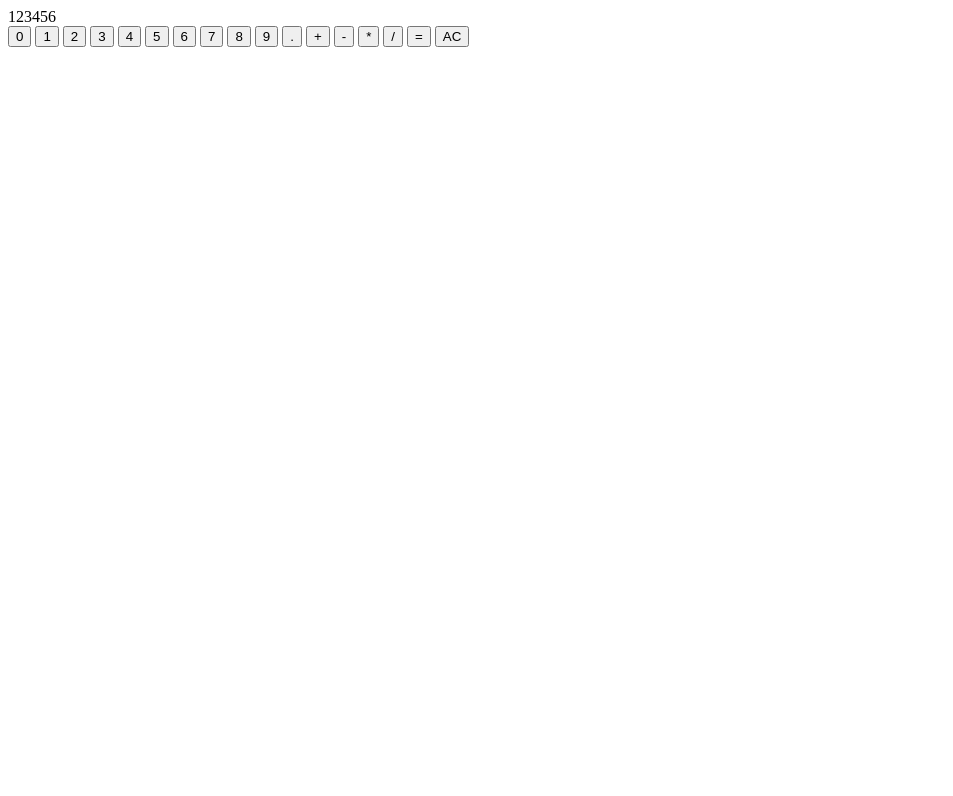
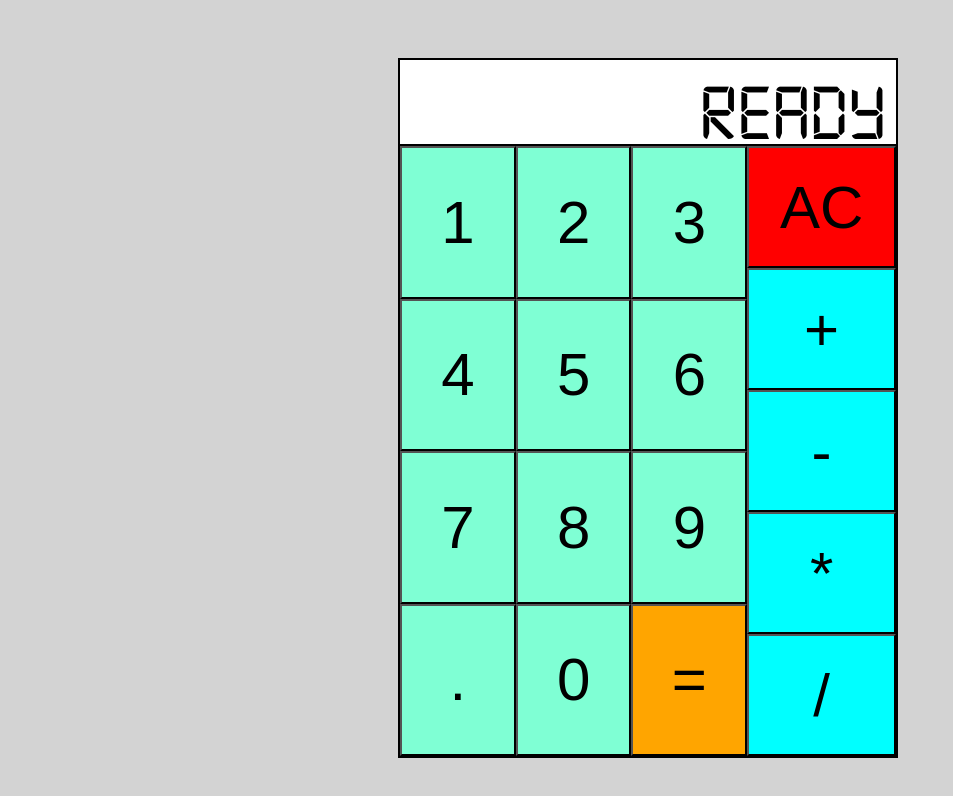
Before and after one commit to ahs-mq/calculator, a plain HTML site: page index.html in a window 1280 px wide. Shown: the whole page, without its empty margins (0-953 px from the left). Drawn offline with Linux system fonts and the light colour scheme.

Commit message:
completed logic and UI

```diff
--- a/index.html
+++ b/index.html
@@ -4,14 +4,14 @@
     <meta charset="UTF-8">
     <meta name="viewport" content="width=device-width, initial-scale=1.0">
     <link rel="stylesheet" href="styles.css">
-    <title>Document</title>
+    <title>Calculator</title>
     <script src="script.js" defer></script>
 </head>
 <body>
     <div class="calculator">
-    <div id="display">123456</div>
+    <div id="display">READY</div>
     <div id="numpad">
-    <button type="button" class="num" value="0">0</button>
+    <div class="nos">
     <button type="button" class="num" value="1">1</button>
     <button type="button" class="num" value="2">2</button>
     <button type="button" class="num" value="3">3</button>
@@ -22,12 +22,16 @@
     <button type="button" class="num" value="8">8</button>
     <button type="button" class="num" value="9">9</button>
     <button type="button" class="num" value=".">.</button>
+    <button type="button" class="num" value="0">0</button>
+    <button type="button" class="cal" value="=">=</button>
+    </div>
+    <div class="opr">
+    <button type="button" class="clear" value="ac">AC</button>
     <button type="button" class="op" value="+">+</button>
     <button type="button" class="op" value="-">-</button>
     <button type="button" class="op" value="*">*</button>
     <button type="button" class="op" value="/">/</button>
-    <button type="button" class="cal" value="=">=</button>
-    <button type="button" class="clear" value="ac">AC</button>
+    </div>
     </div>
     </div>
 </body>
--- a/script.js
+++ b/script.js
@@ -47,7 +47,7 @@ function operate(x,op,y){
 function determine_input(input_type,value){
     //
     if (input_type == "num"){
-        //
+
         if (value == '.'){
             if (dotCounter == 1){
                 value = '';
@@ -55,27 +55,25 @@ function determine_input(input_type,value){
                 dotCounter = 1
             }
         }
-        //
+
         if (currentOperation == 0){
             // We are adding first number
             userInput += value;
             first = userInput;
             display.textContent = first;
         } else if (currentOperation == 1){
-             // We are adding first number
+             // We are adding second number
              userInput += value;
              second = userInput;
-             console.log(second);
              display.textContent = second;
         }
     }
-    //
+
     if (input_type == "op"){
-        //
         if (currentOperation == 0){
             if (first != ''){
                 selectedOp = value;
-                current_operation = 1;
+                currentOperation = 1;
                 userInput = '';
                 dotCounter = 0;
             }
@@ -84,7 +82,6 @@ function determine_input(input_type,value){
        else if (currentOperation == 1 && second != ''){
             first = operate(parseFloat(first),selectedOp,parseFloat(second));
             display.textContent = first;
-            console.log(first);
             selectedOp = value;
             second = '';
             userInput = '';
@@ -104,6 +101,16 @@ function determine_input(input_type,value){
         userInput='';
         dotCounter = 0;
     }
+    if (input_type == 'clear'){
+        first = '';
+        second = '';
+        currentOperation = 0;
+        selectedOp = '';
+        userInput='';
+        dotCounter = 0;
+        display.textContent = 'Ready';
+
+    }
 
 }
 
--- a/styles.css
+++ b/styles.css
@@ -0,0 +1,94 @@
+@font-face {
+    font-family: 'digital';
+    src: url(fonts/digital-7.ttf);
+}
+
+body {
+    display: flex;
+    align-items: center;
+    justify-content: center;
+    overflow: hidden;
+    position: absolute;
+    height: 100%;
+    width: 100%;
+    /* font-family: Verdana, Geneva, Tahoma, sans-serif; */
+    background-color: lightgray;
+}
+
+.calculator {
+    display: flex;
+    align-items: center;
+    flex-direction: column;
+    width: 500px;
+    height: 700px;
+    border: 2px solid black;
+    box-sizing: border-box;
+}
+
+#display {
+    display: flex;
+    box-sizing: border-box;
+    align-items: center;
+    justify-content: flex-end;
+    width: 100%;
+    height: 90px;
+    padding: 10px;
+    background-color: white;
+    border-bottom: 2px solid black;
+    font-family: 'digital', 'Times New Roman';
+    font-size: 80px;
+}
+
+#numpad{
+    display: flex;
+    box-sizing: border-box;
+    flex-direction: row;
+    /* flex-wrap: wrap; */
+    /* gap: 3px; */
+    width: 100%;
+    height: calc(100% - 50px);
+}
+
+.nos {
+    display: flex;
+    flex-direction: row;
+    flex-wrap: wrap;
+    width: 70%;
+    /* height: ; */
+}
+
+.opr {
+    display: flex;
+    flex-direction: column;
+    width: 30%;
+}
+
+.nos button {
+    display: flex;
+    flex-direction: row;
+    box-sizing: border-box;
+    flex: 1 1 calc(33.33% - 5px);
+    align-items: center;
+    justify-content: center;
+    background-color: aquamarine;
+    font-size: 60px;
+}
+
+.opr button {
+    display: flex;
+    flex-direction: column;
+    box-sizing: border-box;
+    flex: 1  1 calc(25% - 5px);
+    align-items: center;
+    justify-content: center;
+    background-color: aqua;
+    font-size: 60px;
+}
+
+.nos .cal {
+    background-color: orange;
+}
+
+.opr .clear {
+    background-color: red;
+}
```
Also changed, not shown: fonts/digital-7.ttf (added), fonts/digital-7_italic.ttf (added), fonts/digital-7_mono.ttf (added), fonts/digital-7_mono_italic.ttf (added), 1 other file.
